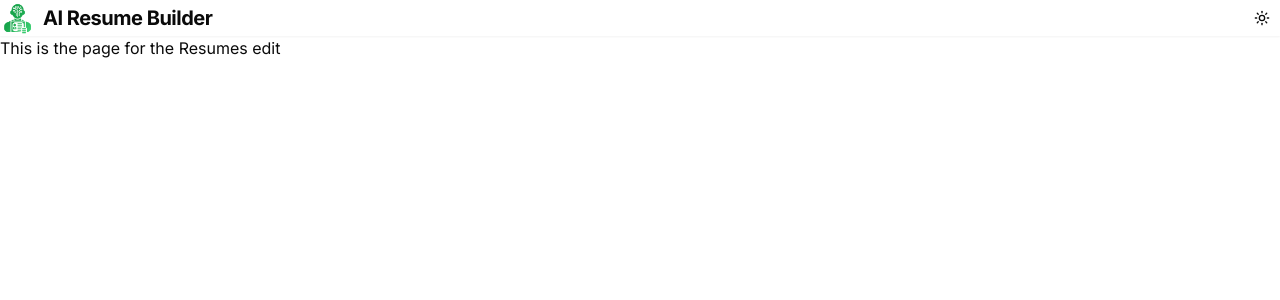
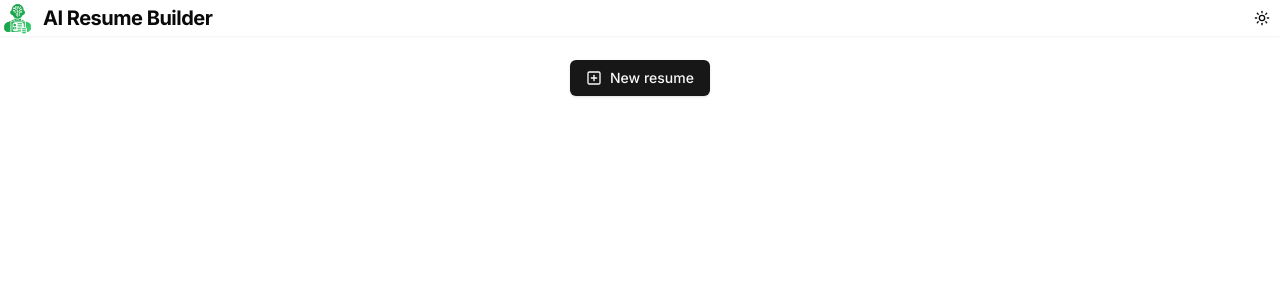
Before and after one commit to Alayande-442/Dracarys-Ai-Resume-Builder-v2, a Next.js app: page /resumes in a window 1280 px wide. Shown: the top 300 px of the page. Built offline with nearby package versions, Linux system fonts and the light colour scheme.

Commit message:
create resume editor UI

```diff
--- /dev/null
+++ b/src/app/(main)/editor/ResumeEditor.tsx
@@ -0,0 +1,8 @@
+"use client";
+export default function ResumeEditor() {
+  return (
+    <div className="flex grow flex-col">
+      <header className=""></header>
+    </div>
+  );
+}
--- /dev/null
+++ b/src/app/(main)/editor/page.tsx
@@ -0,0 +1,14 @@
+import type { Metadata } from "next";
+import ResumeEditor from "./ResumeEditor";
+
+// COMMENT this uses server components
+export const metadata: Metadata = {
+  title: "Editor page",
+};
+export default function page() {
+  return (
+    <main>
+      <ResumeEditor />
+    </main>
+  );
+}
--- a/src/app/(main)/layout.tsx
+++ b/src/app/(main)/layout.tsx
@@ -2,7 +2,7 @@ import Navbar from "./Navbar";
 
 export default function Layout({ children }: { children: React.ReactNode }) {
   return (
-    <div>
+    <div className="flex min-h-screen flex-col">
       <Navbar />
       {children}
     </div>
--- a/src/app/(main)/resumes/page.tsx
+++ b/src/app/(main)/resumes/page.tsx
@@ -1,3 +1,19 @@
+import { Button } from "@/components/ui/button";
+import { PlusSquare } from "lucide-react";
+import type { Metadata } from "next";
+import Link from "next/link";
+export const metadata: Metadata = {
+  title: "Resume page",
+};
 export default function page() {
-  return <main>This is the page for the Resumes edit</main>;
+  return (
+    <main className="mx-auto w-full max-w-7xl space-y-6 px-3 py-6">
+      <Button asChild className="mx-auto flex w-fit gap-2">
+        <Link href="/editor">
+          <PlusSquare className="size-5" />
+          New resume
+        </Link>
+      </Button>
+    </main>
+  );
 }
```
